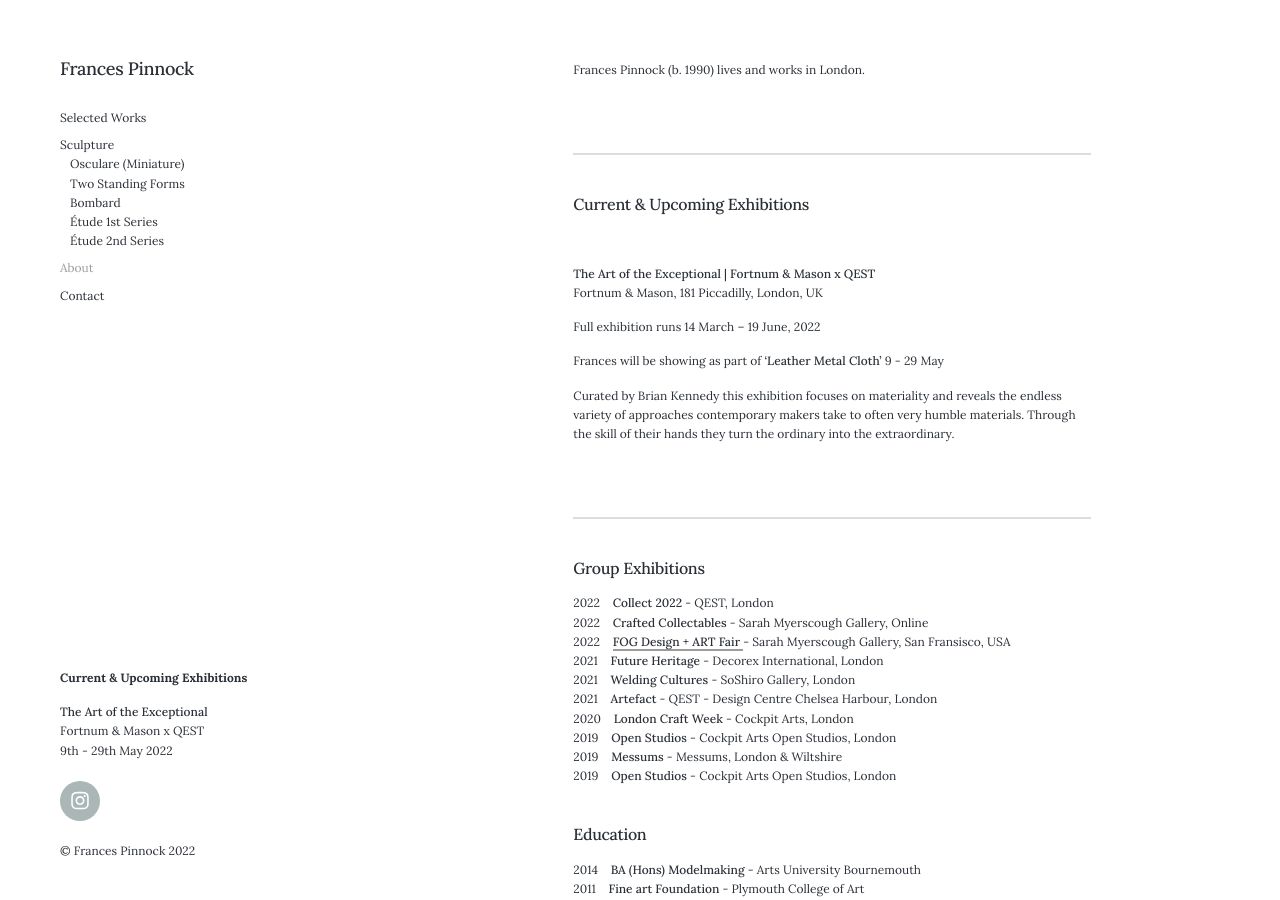
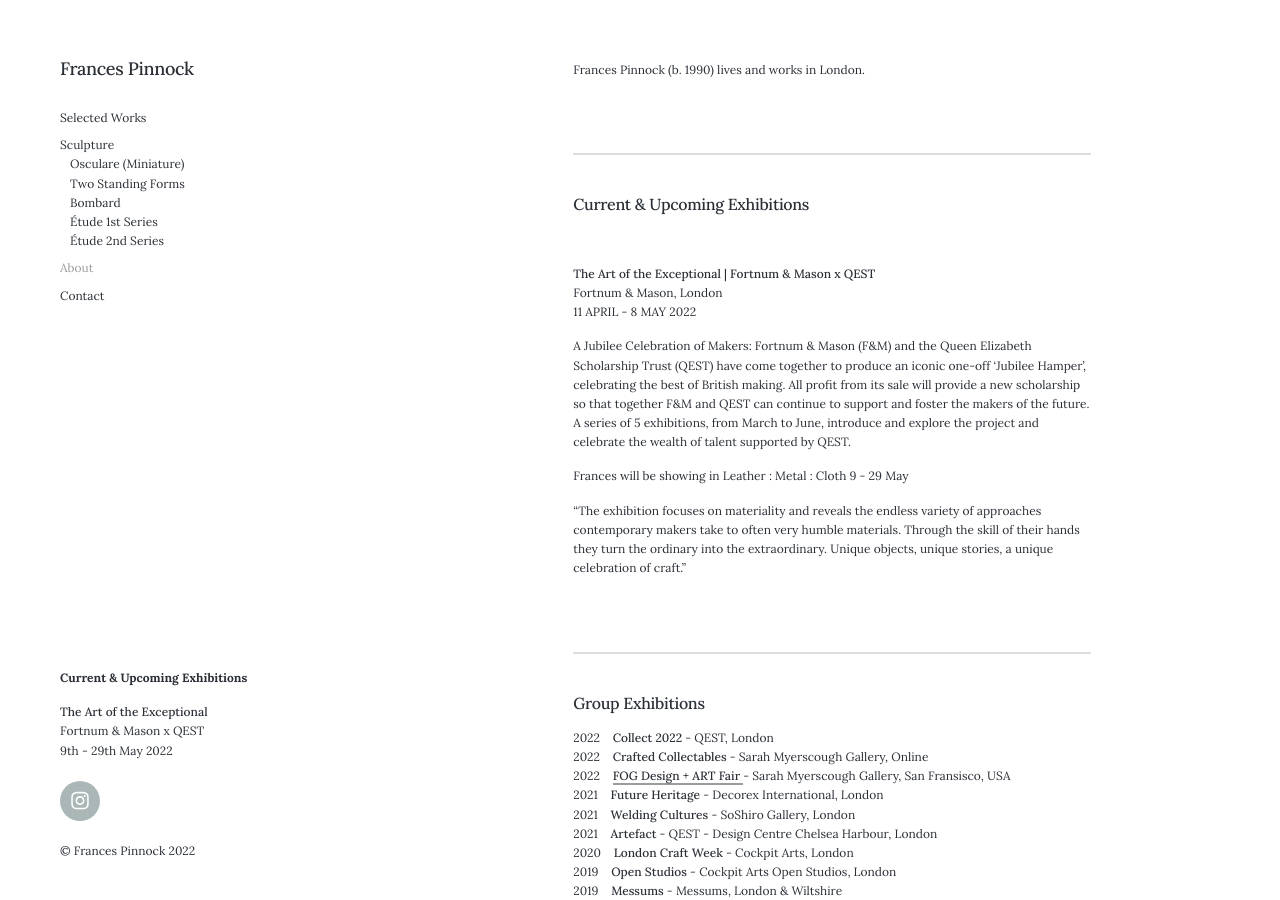
Before and after one commit to francespinnock/francespinnock.github.io, a Jekyll site: the page built from _pages/about.md, in a window 1280 px wide and 900 px high. Built offline with Jekyll 4.4.1, drawn with Linux system fonts in a browser that asks for light colours; nearby versions of some CDN libraries.

Commit message:
Update about.md

```diff
--- a/_pages/about.md
+++ b/_pages/about.md
@@ -14,13 +14,14 @@ Frances Pinnock (b. 1990) lives and works in London.
 <br />
 
 **The Art of the Exceptional | Fortnum & Mason x QEST**
-Fortnum & Mason, 181 Piccadilly, London, UK
+Fortnum & Mason, London
+11 APRIL - 8 MAY 2022
 
-Full exhibition runs 14 March – 19 June,  2022
+A Jubilee Celebration of Makers: Fortnum & Mason (F&M) and the Queen Elizabeth Scholarship Trust (QEST) have come together to produce an iconic one-off 'Jubilee Hamper', celebrating the best of British making. All profit from its sale will provide a new scholarship so that together F&M and QEST can continue to support and foster the makers of the future. A series of 5 exhibitions, from March to June, introduce and explore the project and celebrate the wealth of talent supported by QEST.
 
-Frances will be showing as part of **'Leather  Metal  Cloth'**  9 - 29 May
+Frances will be showing in Leather : Metal : Cloth 9 - 29 May
 
-Curated by Brian Kennedy this exhibition focuses on materiality and reveals the endless variety of approaches contemporary makers take to often very humble materials. Through the skill of their hands they turn the ordinary into the extraordinary.
+"The exhibition focuses on materiality and reveals the endless variety of approaches contemporary makers take to often very humble materials. Through the skill of their hands they turn the ordinary into the extraordinary. Unique objects, unique stories, a unique celebration of craft."
 
 
 <br />
```
